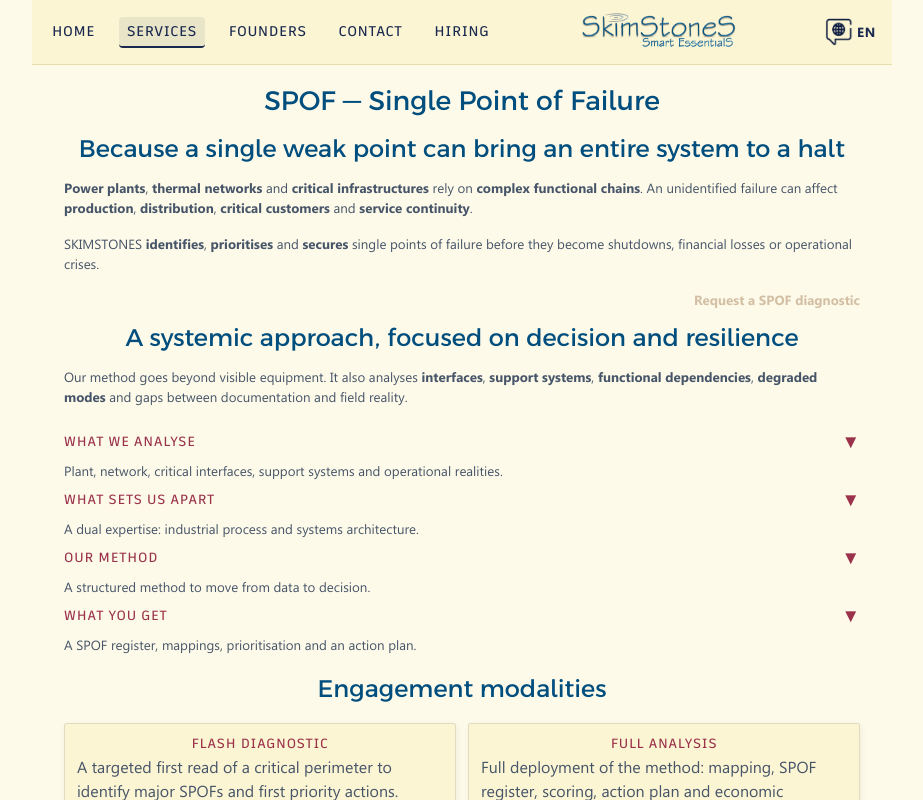
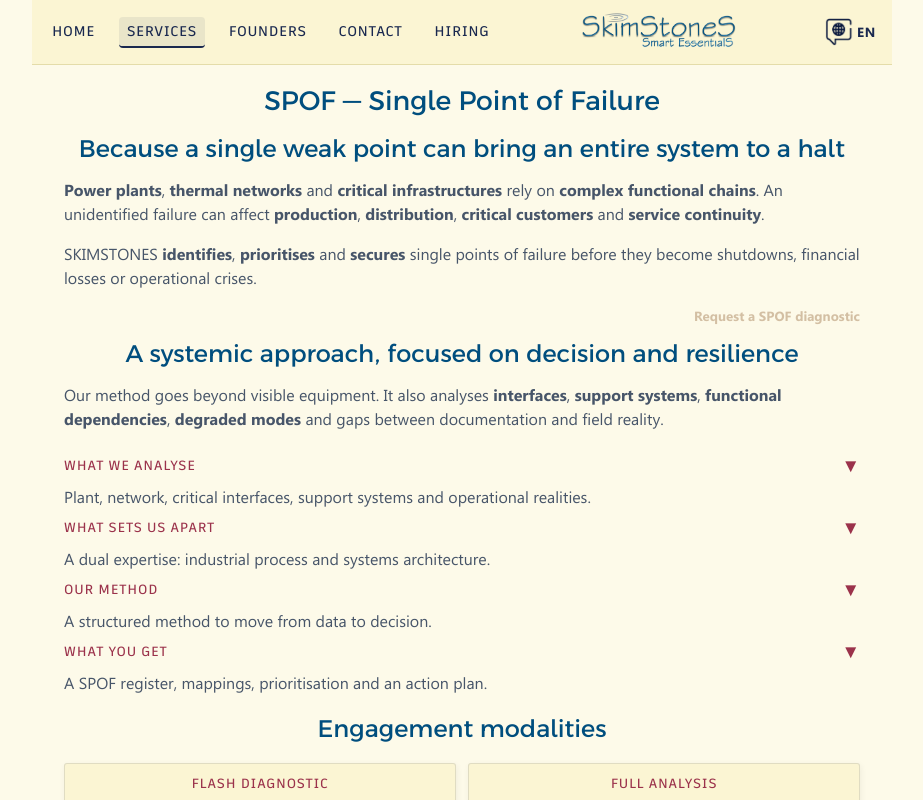
Before and after one commit to getsqweezy/skimstones-site, a Next.js app: page /en/consulting-services/spof in a window 1280 px wide. Shown: the top 800 px of the page, without its empty margins (178-1101 px from the left). Built offline with nearby package versions, Linux system fonts and the light colour scheme.

Commit message:
correction spof2 taille et ponctuation

```diff
--- a/messages/en.json
+++ b/messages/en.json
@@ -188,15 +188,15 @@
       "acc3Title": "OUR METHOD",
       "acc3Short": "A structured method to move from data to decision.",
       "acc3Intro": "The SPOF approach progresses in stages:",
-      "acc3Step1Key": "scoping",
-      "acc3Step1Rest": " and documentary collection;",
-      "acc3Step2Key": "functional mapping",
-      "acc3Step2Rest": " of installations and interfaces;",
-      "acc3Step3Key": "identification and prioritisation",
-      "acc3Step3Rest": " of SPOFs;",
-      "acc3Step4Key": "construction of a costed action plan",
-      "acc3Step4Rest": ";",
-      "acc3Step5Key": "implementation of a living register",
+      "acc3Step1Key": "Scoping",
+      "acc3Step1Rest": " and documentary collection,",
+      "acc3Step2Key": "Functional mapping",
+      "acc3Step2Rest": " of installations and interfaces,",
+      "acc3Step3Key": "Identification and prioritisation",
+      "acc3Step3Rest": " of SPOFs,",
+      "acc3Step4Key": "Construction of a costed action plan",
+      "acc3Step4Rest": ",",
+      "acc3Step5Key": "Implementation of a living register",
       "acc3Step5Rest": " and ongoing monitoring.",
       "acc3ConclKey": "Fieldwork remains central",
       "acc3ConclRest": ": scenarios are validated with operations and engineering teams.",
@@ -205,15 +205,15 @@
       "acc4Intro": "The mission delivers a ",
       "acc4IntroKey": "decision base",
       "acc4IntroRest": " directly usable:",
-      "acc4Item1Key": "a structured SPOF register",
-      "acc4Item1Rest": ";",
-      "acc4Item2Key": "functional and dependency mappings",
-      "acc4Item2Rest": ";",
-      "acc4Item3Key": "a prioritisation of actions",
-      "acc4Item3Rest": ";",
-      "acc4Item4Key": "a costed action plan",
-      "acc4Item4Rest": ";",
-      "acc4Item5Key": "a monitoring tool updatable",
+      "acc4Item1Key": "A structured SPOF register",
+      "acc4Item1Rest": ",",
+      "acc4Item2Key": "Functional and dependency mappings",
+      "acc4Item2Rest": ",",
+      "acc4Item3Key": "A prioritisation of actions",
+      "acc4Item3Rest": ",",
+      "acc4Item4Key": "A costed action plan",
+      "acc4Item4Rest": ",",
+      "acc4Item5Key": "A monitoring tool updatable",
       "acc4Item5Rest": " after incidents, modifications or periodic reviews.",
       "acc4Concl1": "The goal is not only to detect vulnerabilities, but to ",
       "acc4Concl1Key": "transform a diffuse technical risk",
--- a/messages/fr.json
+++ b/messages/fr.json
@@ -188,15 +188,15 @@
       "acc3Title": "NOTRE MÉTHODE",
       "acc3Short": "Une méthode structurée pour passer de la donnée à la décision.",
       "acc3Intro": "La démarche SPOF avance par étapes :",
-      "acc3Step1Key": "cadrage",
-      "acc3Step1Rest": " du périmètre et collecte documentaire ;",
-      "acc3Step2Key": "cartographie fonctionnelle",
-      "acc3Step2Rest": " des installations et interfaces ;",
-      "acc3Step3Key": "identification et hiérarchisation",
-      "acc3Step3Rest": " des SPOF ;",
-      "acc3Step4Key": "construction d'un plan d'actions chiffré",
-      "acc3Step4Rest": " ;",
-      "acc3Step5Key": "mise en place d'un registre vivant",
+      "acc3Step1Key": "Cadrage",
+      "acc3Step1Rest": " du périmètre et collecte documentaire,",
+      "acc3Step2Key": "Cartographie fonctionnelle",
+      "acc3Step2Rest": " des installations et interfaces,",
+      "acc3Step3Key": "Identification et hiérarchisation",
+      "acc3Step3Rest": " des SPOF,",
+      "acc3Step4Key": "Construction d'un plan d'actions chiffré",
+      "acc3Step4Rest": ",",
+      "acc3Step5Key": "Mise en place d'un registre vivant",
       "acc3Step5Rest": " et d'un suivi dans le temps.",
       "acc3ConclKey": "Le terrain reste central",
       "acc3ConclRest": " : les scénarios sont validés avec les équipes d'exploitation et d'ingénierie.",
@@ -206,13 +206,13 @@
       "acc4IntroKey": "base de décision",
       "acc4IntroRest": " directement exploitable :",
       "acc4Item1Key": "un registre SPOF structuré",
-      "acc4Item1Rest": " ;",
+      "acc4Item1Rest": ",",
       "acc4Item2Key": "des cartographies fonctionnelles et de dépendances",
-      "acc4Item2Rest": " ;",
+      "acc4Item2Rest": ",",
       "acc4Item3Key": "une hiérarchisation des priorités",
-      "acc4Item3Rest": " ;",
+      "acc4Item3Rest": ",",
       "acc4Item4Key": "un plan d'actions chiffré",
-      "acc4Item4Rest": " ;",
+      "acc4Item4Rest": ",",
       "acc4Item5Key": "un outil de pilotage actualisable",
       "acc4Item5Rest": " après incidents, modifications ou revues périodiques.",
       "acc4Concl1": "L'enjeu n'est pas seulement de détecter des vulnérabilités, mais de ",
--- a/src/app/[locale]/consulting-services/spof/page.js
+++ b/src/app/[locale]/consulting-services/spof/page.js
@@ -48,7 +48,7 @@ const heroSubtitle = {
 };
 const bodyText = {
   fontFamily: 'var(--font-body)',
-  fontSize: 'var(--fs-caption)',
+  fontSize: 'calc(var(--fs-caption) * 1.2)',
   color: 'var(--text-color)',
   lineHeight: 1.5,
 };
@@ -212,7 +212,9 @@ export default async function SpofPage({ params }) {
         </p>
 
         {/* ── Zone 3 : Accordéons ──────────────────────── */}
-        <SKSAccordion items={accItems} />
+        <div className="spof-acc-wrap">
+          <SKSAccordion items={accItems} />
+        </div>
 
         {/* ── Zone 4 : Modalités d'engagement ─────────── */}
         <p style={modalitiesTitle}>{t('spof.modalitiesTitle')}</p>
--- a/src/app/globals.css
+++ b/src/app/globals.css
@@ -1823,6 +1823,10 @@ body {
 .sks-acc-long:active {
   color: var(--sks-bordeaux);
 }
+.spof-acc-wrap .sks-acc-short,
+.spof-acc-wrap .sks-acc-long {
+  font-size: calc(var(--fs-caption) * 1.2);
+}
 
 .sks-acc-body {
   overflow: hidden;
```
